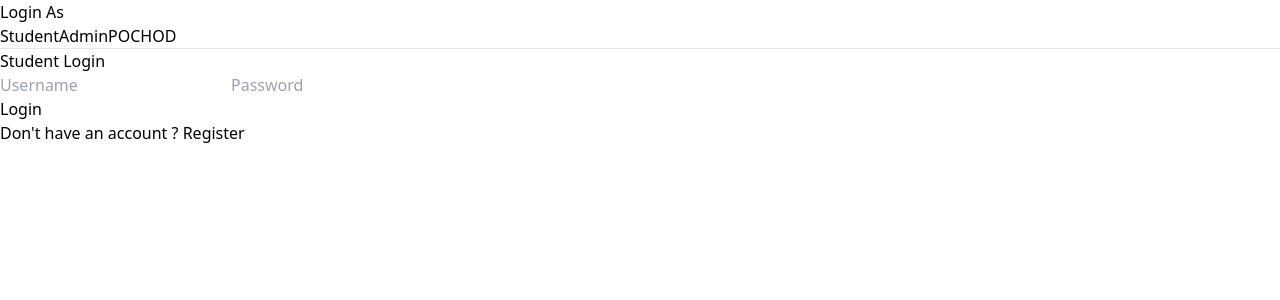
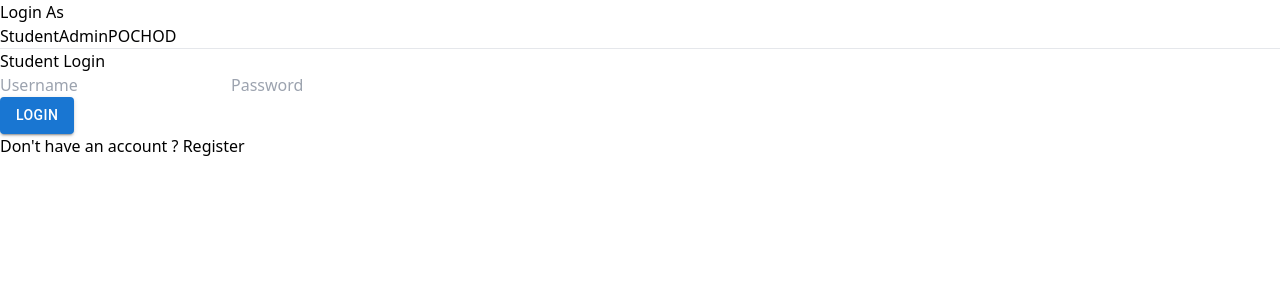
Before and after one commit to shivraj0124/frontend-TC24, a React (Vite) app: page /Login in a window 1280 px wide. Shown: the top 300 px of the page. Built offline with nearby package versions, Linux system fonts and the light colour scheme.

Commit message:
login-signup-done

```diff
--- a/package.json
+++ b/package.json
@@ -10,8 +10,14 @@
     "preview": "vite preview"
   },
   "dependencies": {
+    "@emotion/react": "^11.11.3",
+    "@emotion/styled": "^11.11.0",
+    "@mui/icons-material": "^5.15.9",
+    "@mui/material": "^5.15.9",
+    "antd": "^5.14.0",
     "axios": "^1.6.7",
     "react": "^18.2.0",
+    "react-cookie": "^7.0.2",
     "react-dom": "^18.2.0",
     "react-hot-toast": "^2.4.1",
     "react-icons": "^5.0.1",
--- a/src/Components/Login/Login.jsx
+++ b/src/Components/Login/Login.jsx
@@ -1,5 +1,5 @@
 import React from "react";
-import LoginFormFields from "../Login/LoginFormFields";
+import StudentLogin from "../Login/StudentLogin";
 import POCForm from "./POCForm";
 import HODForm from "./HODForm";
 import themeHook from "../Context";
@@ -61,7 +61,7 @@ function LoginForm() {
           ) : findForm === "HOD" ? (
             <HODForm />
           ) : (
-            <LoginFormFields />
+            <StudentLogin />
           )}
         </div>
         <div>
--- a/src/Components/Login/LoginFormFields.jsx
+++ /dev/null
@@ -1,30 +0,0 @@
-import React from "react";
-import themeHook from "../Context";
-function LoginFormFields() {
-const { findForm } = themeHook();
-  return (
-    <div className="text-center flex flex-col items-center justify-center bg-white rounded-md pt-5 pb-5 ">
-      <h1 className="text-2xl font-semibold ">{findForm} Login</h1>
-      <form className="mt-10">
-        <input
-          type="text"
-          className="text-xl font-semibold placeholder:text-slate-500 border-b-2 border-blue-300  hover:border-blue-900 focus:border-blue-900 focus:outline-none w-[80%] my-2"
-          placeholder="Username"
-          required
-        />
-        <input
-          type="password"
-          className="text-xl font-semibold placeholder:text-slate-500 border-b-2 border-blue-300  hover:border-blue-900 focus:border-blue-900 focus:outline-none w-[80%] my-2"
-          placeholder="Password"
-          required
-        />
-        <br />
-        <button className="mt-5 py-2 px-5 bg-blue-600 rounded-lg text-white cursor-pointer hover:bg-blue-500">
-          Login
-        </button>
-      </form>
-    </div>
-  );
-}
-
-export default LoginFormFields;
--- /dev/null
+++ b/src/Components/Login/StudentLogin.jsx
@@ -0,0 +1,74 @@
+import React, { useState, useEffect } from "react";
+import themeHook from "../Context";
+import axios from "axios";
+import toast from "react-hot-toast";
+import Button from "@mui/material/Button";
+import { useNavigate } from "react-router-dom";
+import { useCookies } from "react-cookie";
+function StudentLogin() {
+  const { findForm } = themeHook();
+  const [userName, setUserName] = useState("");
+  const [password, setPassword] = useState("");
+  const [cookies, setCookie] = useCookies(["token"]);
+  const navigate = useNavigate();
+  const handleLogin = async (e) => {
+    e.preventDefault();
+    try {
+      const result = await axios.post("http://localhost:8000/api/auth/login", {
+        username: userName,
+        password: password,
+      });
+      console.log(result);
+      if (result.data.data.status === true) {
+        toast.success(result.data.data.msg);
+        console.log("token", result.data.data.token);
+        setCookie('token', result.data.data.token, { path: '/' });
+        navigate("/");
+      } else {
+        toast(result.data.data.msg, {
+          iconTheme: {
+            primary: "#facc15",
+            secondary: "#fff",
+          },
+          icon: "⚠",
+        });
+      }
+    } catch (err) {
+      toast.error(err.message); // Use err.message to get the error message
+    }
+  };
+  useEffect(() => {}, [findForm]);
+  return (
+    <div className="text-center flex flex-col items-center justify-center bg-white rounded-md pt-5 pb-5 ">
+      <h1 className="text-2xl font-semibold ">{findForm} Login</h1>
+      <form className="mt-10" onSubmit={handleLogin}>
+        <input
+          type="text"
+          className="text-xl font-semibold placeholder:text-slate-500 border-b-2 border-blue-300  hover:border-blue-900 focus:border-blue-900 focus:outline-none w-[80%] my-2"
+          placeholder="Username"
+          onChange={(e) => setUserName(e.target.value)}
+          required
+        />
+        <input
+          type="password"
+          className="text-xl font-semibold placeholder:text-slate-500 border-b-2 border-blue-300  hover:border-blue-900 focus:border-blue-900 focus:outline-none w-[80%] my-2"
+          placeholder="Password"
+          onChange={(e) => setPassword(e.target.value)}
+          required
+        />
+        <br />
+        <Button
+          variant="contained"
+          type="submit"
+          style={{
+            backgroundColor: "##1d4ed8",
+          }}
+        >
+          Login
+        </Button>
+      </form>
+    </div>
+  );
+}
+
+export default StudentLogin;
--- a/src/Components/SignUp.jsx
+++ b/src/Components/SignUp.jsx
@@ -1,19 +1,21 @@
-import React, { useState } from "react";
+import React, { useState, useEffect } from "react";
 import { FaEyeSlash, FaEye } from "react-icons/fa";
 import signUpImage from "../assets/signUp.png";
 import axios from "axios";
 import toast from "react-hot-toast";
 import themeHook from "./Context";
 import { Link, useNavigate } from "react-router-dom";
+import Button from "@mui/material/Button";
 function SignUp() {
   const { findForm, setFindForm } = themeHook();
   const [fullName, setFullName] = useState("");
   const [mobile, setMobile] = useState("");
   const [email, setEmail] = useState("");
-  const [collegeName, setCollegeName] = useState("");
+  const [selectedCollege, setSelectedCollege] = useState();
   const [userName, setUserName] = useState("");
   const [password, setPassword] = useState("");
   const [eye, setEye] = useState(false);
+  const [collegeList, setCollegeList] = useState([]);
   const navigate = useNavigate();
   const validateFullName = (name) => /^[a-zA-Z\s]*$/.test(name);
   const validateMobile = (number) => /^\d{10}$/.test(number);
@@ -21,6 +23,7 @@ function SignUp() {
 
   const handleOnSubmit = async (e) => {
     e.preventDefault();
+    console.log("selectedCollege", selectedCollege);
     if (!validateFullName(fullName)) {
       toast.error("Please enter a valid full name");
       return;
@@ -41,6 +44,7 @@ function SignUp() {
         email: email,
         userType: "student",
         mobileNo: mobile,
+        allocated_college:selectedCollege
       });
       console.log(result);
       if (result.data.data.status === 200) {
@@ -59,7 +63,20 @@ function SignUp() {
       toast.error(err.message); // Use err.message to get the error message
     }
   };
-
+  const getAllColleges = async () => {
+    try {
+      const result = await axios.get(
+        "http://localhost:8000/api/college/getAllColleges"
+      );
+      console.log(result.data.data);
+      setCollegeList(result.data.data.data);
+    } catch (err) {
+      toast.error(err.message); // Use err.message to get the error message
+    }
+  };
+  useEffect(() => {
+    getAllColleges();
+  }, [findForm]);
   return (
     <div className="pt-5  h-screen flex justify-center bg-blue-50 overflow-y-auto">
       <div className="flex flex-row fixed  bg-[#fcfcfe] shadow-xl rounded-md mt-10 max-md:mt-2  max-md:w-[90%] justify-center items-center w-max h-max py-4 ">
@@ -106,16 +123,26 @@ function SignUp() {
               </div>
               <div className="flex flex-col">
                 <label className="mt-5">College Name</label>
-                <input
-                  type="text"
+                <select
                   className="border-2 border-gray-300 rounded-md px-2 py-1 focus:outline-none placeholder:text-sm placeholder:text-gray-400"
-                  placeholder="Enter Your College Name"
-                  onChange={(e) => setCollegeName(e.target.value)}
-                  required
-                />
+                  value={selectedCollege}
+                  onChange={(event) => {
+                    setSelectedCollege(event.target.value);
+                  }}
+                >
+                  <option value="">Select Your College</option>
+                  {collegeList &&
+                    collegeList.map((item, index) => {
+                      return (
+                        <option key={index + 1} id={item._id} value={item._id}>
+                          {item.name}
+                        </option>
+                      );
+                    })}
+                </select>
               </div>
             </div>
-            <div>
+            <div className="mb-5">
               <div className="flex flex-col">
                 <label className="mt-5">Username</label>
                 <input
@@ -144,12 +171,21 @@ function SignUp() {
                 </div>
               </div>
             </div>
-            <button
+            {/* <button
               type="submit"
               className="mt-10 px-5 py-2 bg-blue-500 text-white hover:bg-blue-700 text-xl rounded-md"
             >
               Submit
-            </button>
+            </button> */}
+            <Button
+              variant="contained"
+              type="submit"
+              style={{
+                backgroundColor: "##1d4ed8",
+              }}
+            >
+              Submit
+            </Button>
             <div>
               <h2 className="text-center mt-5">
                 Already have an account ?{" "}
```
Also changed, not shown: 1 other file (tests, documents, lock files or other folders).
